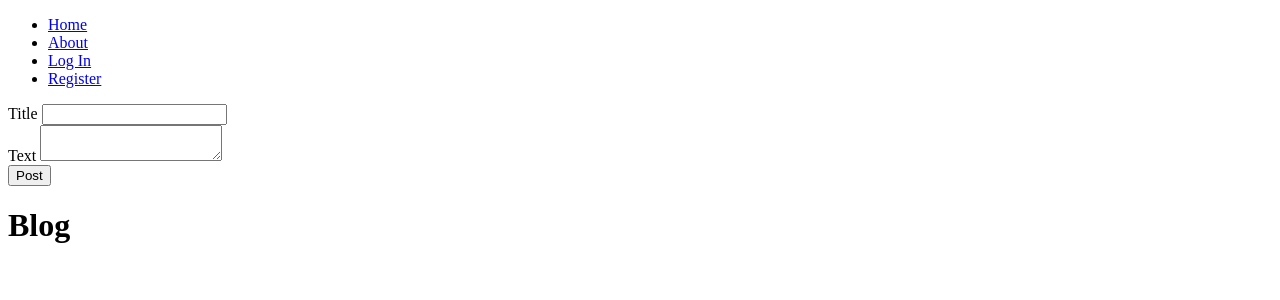
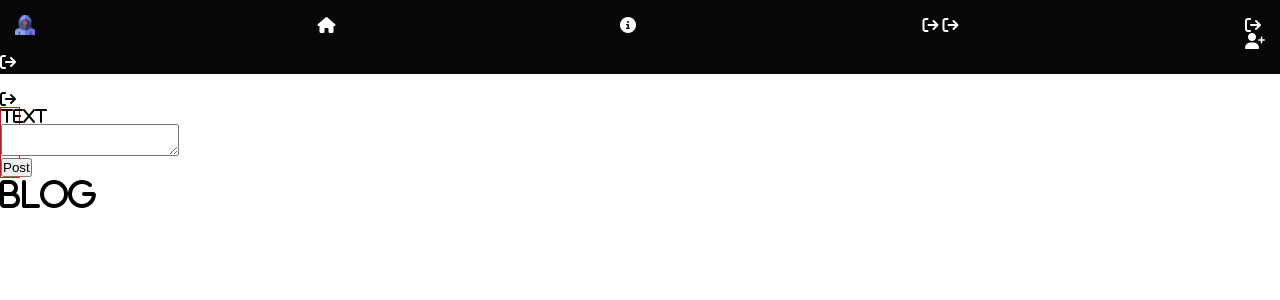
Before and after one commit to kevanteaniah/anonymo, a Flask app: page / in a window 1280 px wide. Shown: the top 300 px of the page. Run offline with Flask 2, Linux system fonts and the light colour scheme; data that the repository does not hold is empty; some libraries are stand-ins or nearby versions.

Commit message:
finisin navbar design

```diff
--- a/myapp/static/main.css
+++ b/myapp/static/main.css
@@ -1,9 +1,61 @@
-.nymo-form{
-  border: red;
+*{
+  margin: 0;
+  padding: 0;
+}
+
+/* Nav bar */
+#nav {
+  left: 0;
+	width: 100%;
+	float: left;
+	margin: 0 0 1em 0;
+	padding: 0;
+	background-color: #070707;
+	border-bottom: 1px solid rgb(255, 255, 255);
+  color: white;
+}
+
+ul{
+  display: flex;
+  flex-direction: row;
+  justify-content: space-between;
+  margin: 15px;
+  align-items: center;
+}
+
+a {
+  text-decoration: none;
+  color: white;
+}
+
+li {
+  list-style: none;
+}
+
+img {
+  width: 20px;
+  height: 20px;
+}
+
+.fa-solid{
+  width: 20px;
+  height: 20px;
+}
+
+.fa-solid:hover{
+  color: red;
+  transform: scale(1.1);
+}
+
+/* Nymo container*/
+.nymo-container{
+  border: 1px solid red;
 
 }
 
-.navtall{
-  color: yellow;
-  border: solid red 1px;
+
+@media only screen and (max-width: 400px)  {
+  /*mobile nav */
+
+
 }
--- a/myapp/templates/base.html
+++ b/myapp/templates/base.html
@@ -1,43 +1,44 @@
 <!DOCTYPE html>
 <html lang="en">
 <head>
-
-
-    <script defer src="https://cdn.jsdelivr.net/npm/bootstrap@5.1.3/dist/js/bootstrap.bundle.min.js" integrity="sha384-ka7Sk0Gln4gmtz2MlQnikT1wXgYsOg+OMhuP+IlRH9sENBO0LRn5q+8nbTov4+1p" crossorigin="anonymous"></script>
     <meta charset="UTF-8">
     <meta http-equiv="X-UA-Compatible" content="IE=edge">
     <meta name="viewport" content="width=device-width, initial-scale=1.0">
-    <link rel="stylesheet" type="text/css" href="{{ url_for('static', filename='css/main.css') }}">
+    <link rel="stylesheet" type="text/css" href="{{ url_for('static', filename='./main.css') }}">
+    <script src="https://kit.fontawesome.com/500ce860b4.js" crossorigin="anonymous"></script>
     <title>Nymo</title>
 </head>
 <body>
-    <ul class="nav">
+    <div id="nav">
+    <ul>
         <li class="nav-link">
-            <a href="{{url_for('core.index')}}">Home</a>
+            <a href="{{url_for('core.index')}}"><img src="/static/images/unknown.png" alt="logo"></a>
         </li>
         <li class="nav-link">
-            <a href="{{url_for('core.info')}}">About</a>
+            <a href="{{url_for('core.index')}}"><i class="fa-solid fa-house"></i></a>
+        </li>
+        <li class="nav-link">
+            <a href="{{url_for('core.info')}}"><i class="fa-solid fa-circle-info"></i></a>
         </li>
 
         {% if current_user.is_authenticated %}
         <li class="nav-link">
-            <a href="{{url_for('nymos.create_post')}}">Nymo</a>
+            <a href="{{url_for('users.logout')}}"><i class="fa-solid fa-arrow-right-from-bracket"></i></a>
         </li>
         <li class="nav-link">
-            <a href="{{url_for('users.logout')}}">Log Out</a>
-        </li>
-        <li class="nav-link">
-            <a href="{{url_for('users.account')}}">Account</a>
+            <a href="{{url_for('users.account')}}"><i class="fa-solid fa-user"></i></a>
         </li>
         {% else %}
         <li class="nav-link">
-            <a href="{{url_for('users.login')}}">Log In</a>
+            <a href="{{url_for('users.login')}}"><i class="fa-solid fa-arrow-right-from-bracket"></a>
         </li>
         <li class="nav-link navtall">
-            <a href="{{url_for('users.register')}}">Register</a>
+            <a href="{{url_for('users.register')}}"><i class="fa-solid fa-user-plus"></i></a>
         </li>
         {% endif %}
     </ul>
+</div>
+
 
     <div class="container">
         {% block content %}
--- a/myapp/templates/index.html
+++ b/myapp/templates/index.html
@@ -1,13 +1,8 @@
 {% extends "base.html" %}
 {% block content %}
-<div class="container">
+<div class="nymo-container">
     <form class="nymo-form" method="POST">
         {{form.hidden_tag()}}
-
-        <div class="nymo-form">
-            {{form.title.label(class="form-control-label")}}
-            {{form.title(class="form-control form-control-lg")}}
-        </div>
         <div class="nymo-form">
         {{form.text.label(class="form-control-label")}}
         {{form.text(class="form-control form-control-lg")}}
```
Also changed, not shown: myapp/static/images/guy-fawkes-mask.png (added), myapp/static/images/unknown.png (added).
